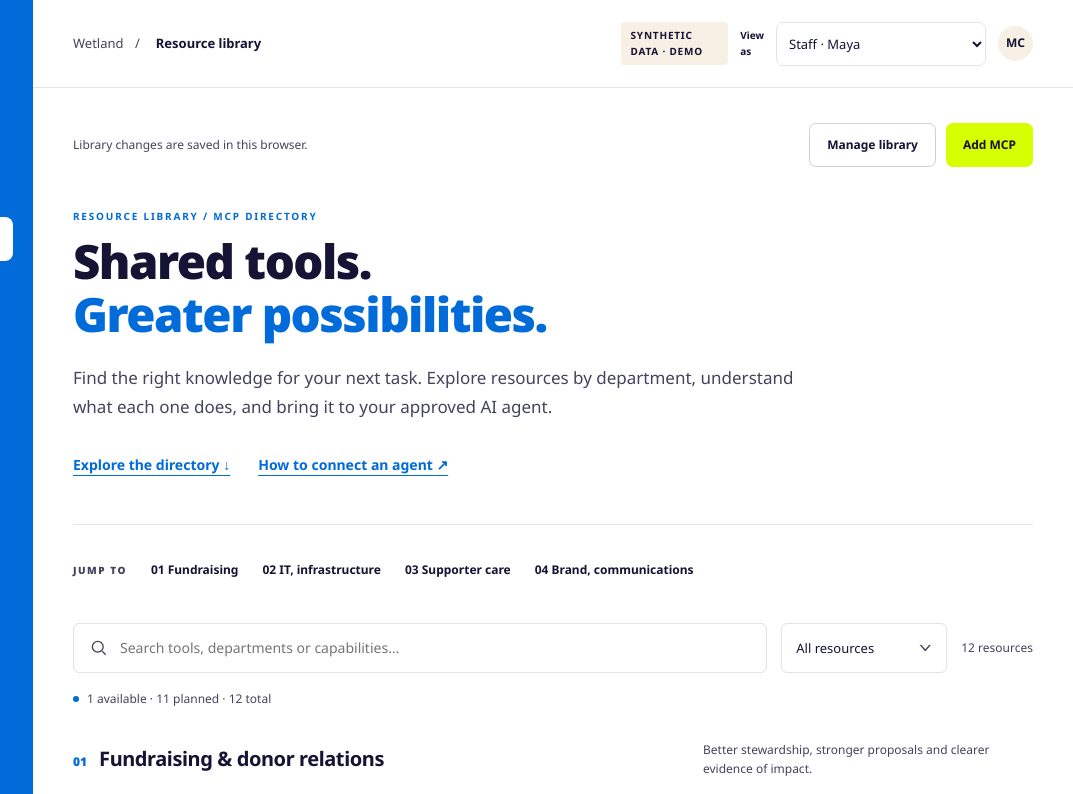
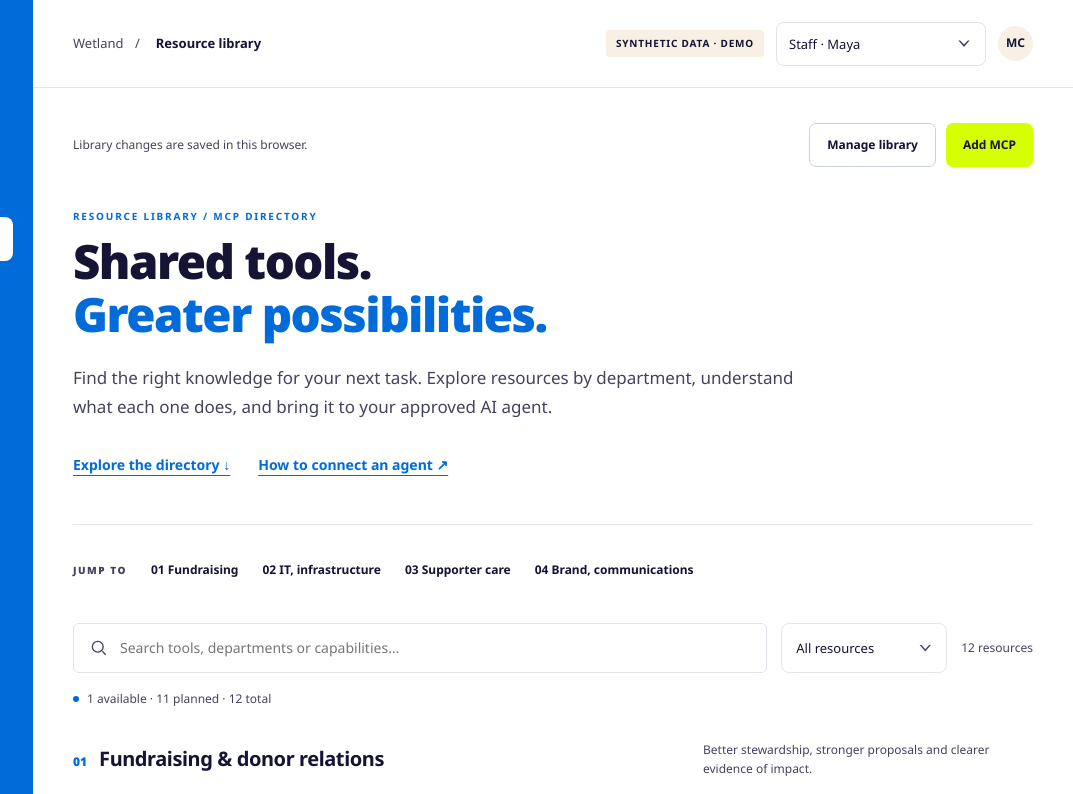
Before and after one commit to mohammedahmxd/Wetland, a website: page dashboard/public/index.html in a window 1280 px wide. Both pictures are taken after a click on the link "Resource library". Shown: the top 794 px of the page, 207-1280 px from the left. Drawn offline with Linux system fonts and the light colour scheme.

Commit message:
Apply consistent dropdown styling across all pages and dialogs

```diff
--- /dev/null
+++ b/dashboard/public/dropdowns.js
@@ -0,0 +1,9 @@
+// Use the same accessible native select treatment in pages and dialogs.
+export function enhanceDropdowns(root){
+  root.querySelectorAll('select').forEach(select=>{
+    if(select.parentElement.classList.contains('resource-select-wrap'))return;
+    const wrapper=document.createElement('div');
+    wrapper.className='resource-select-wrap';
+    select.before(wrapper);wrapper.append(select);
+  });
+}
--- a/dashboard/public/style.css
+++ b/dashboard/public/style.css
@@ -231,3 +231,16 @@ dialog:has(.resource-manager) .modal-head{position:sticky;top:0;background:white
 .resource-empty-department .btn{font-size:12px}
 .resource-manager-row .resource-number{margin-right:6px}
 @media(max-width:550px){.resource-empty-department{align-items:flex-start;flex-direction:column}}
+/* The same select component is applied to every page and dialog. */
+.sr-only{position:absolute!important;width:1px!important;height:1px!important;padding:0!important;margin:-1px!important;overflow:hidden!important;clip:rect(0,0,0,0)!important;white-space:nowrap!important;border:0!important}
+.resource-select-wrap select{height:48px;min-height:48px;box-sizing:border-box;text-align:left;font-family:Noto,Arial,sans-serif;font-size:14px;border-radius:8px}
+.resource-filter-select select{height:50px;min-height:50px;font-size:13px}
+.top-actions>.resource-select-wrap{width:210px;flex:0 1 210px}
+.top-actions .resource-select-wrap .role-select{height:44px;min-height:44px;max-width:none;font-size:13px;padding:0 40px 0 12px}
+.resource-select-wrap:has(select:disabled){opacity:.6}
+.resource-select-wrap select:disabled{cursor:not-allowed}
+@supports(appearance:base-select){
+  .resource-select-wrap select::picker(select){max-width:calc(100vw - 32px);font-family:Noto,Arial,sans-serif}
+  .resource-select-wrap select option{white-space:normal;overflow-wrap:anywhere}
+}
+@media(max-width:760px){.top-actions>.resource-select-wrap{width:185px;flex-basis:185px}.resource-select-wrap select{max-width:100%}}
```
Also changed, not shown: dashboard/public/app.js (+3 -2 lines).
